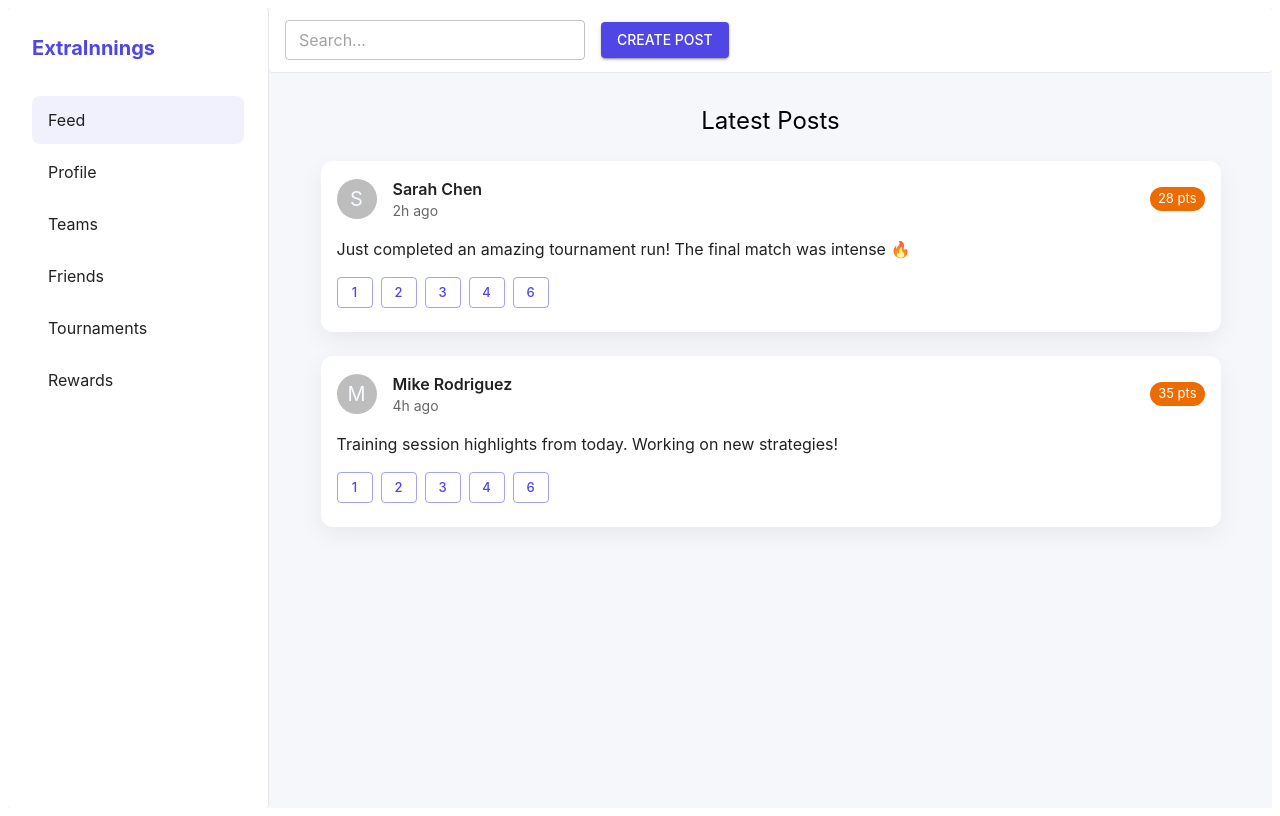
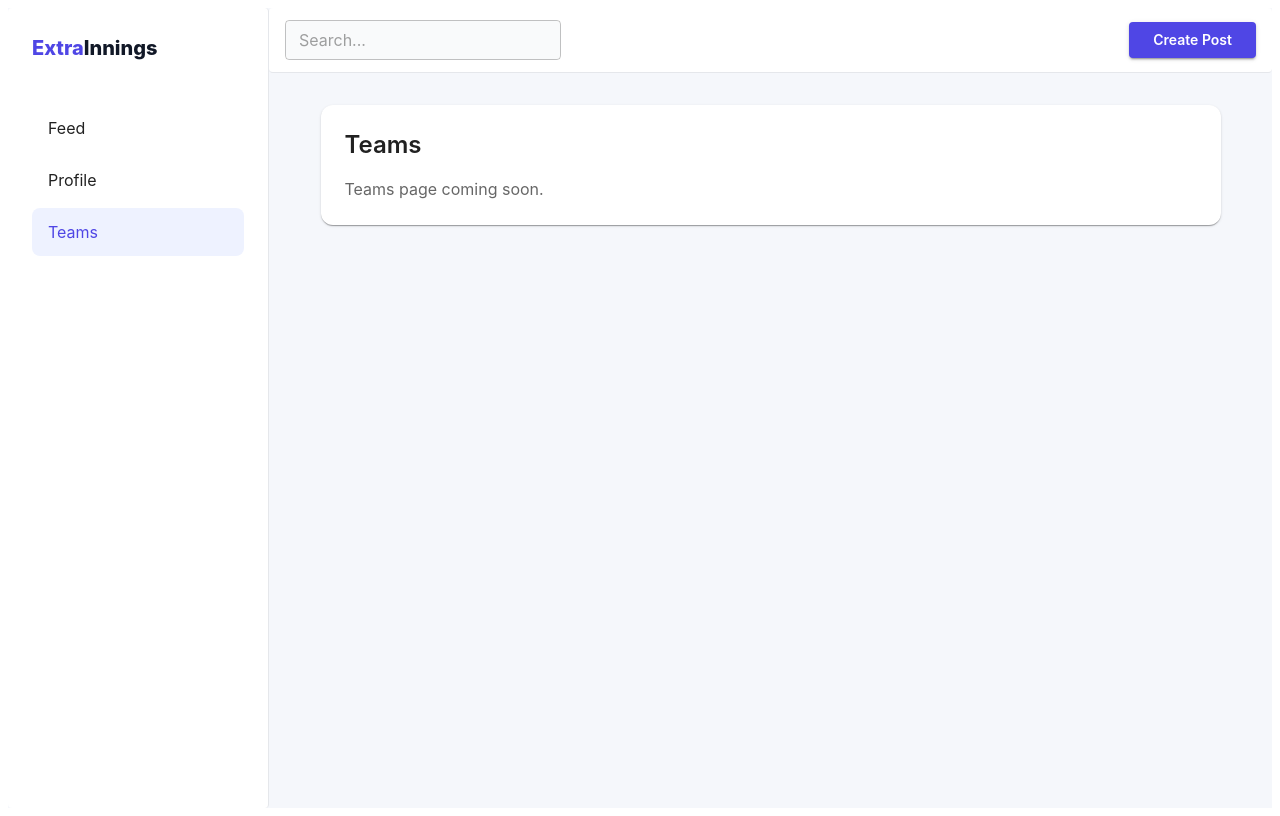
Before and after one commit to naveenbuje/CricFeedUI-React, a React (Vite) app in the folder extrainnings-ui/: page /teams in a window 1280 px wide. Built offline with nearby package versions, Linux system fonts and the light colour scheme.

Commit message:
Add Profile and Teams pages with proper routing

```diff
--- a/extrainnings-ui/package.json
+++ b/extrainnings-ui/package.json
@@ -15,7 +15,8 @@
     "@mui/icons-material": "^7.3.6",
     "@mui/material": "^7.3.6",
     "react": "^19.2.0",
-    "react-dom": "^19.2.0"
+    "react-dom": "^19.2.0",
+    "react-router-dom": "^7.11.0"
   },
   "devDependencies": {
     "@eslint/js": "^9.39.1",
--- a/extrainnings-ui/src/App.tsx
+++ b/extrainnings-ui/src/App.tsx
@@ -1,11 +1,14 @@
+import { BrowserRouter } from "react-router-dom";
 import MainLayout from "./components/layout/MainLayout";
-import FeedPage from "./pages/feed/FeedPage";
+import AppRoutes from "./routes/AppRoutes";
 
 function App() {
   return (
-    <MainLayout>
-      <FeedPage />
-    </MainLayout>
+    <BrowserRouter>
+      <MainLayout>
+        <AppRoutes />
+      </MainLayout>
+    </BrowserRouter>
   );
 }
 
--- a/extrainnings-ui/src/components/layout/Sidebar.tsx
+++ b/extrainnings-ui/src/components/layout/Sidebar.tsx
@@ -5,37 +5,40 @@ import {
   ListItemText,
   Typography,
 } from "@mui/material";
+import { NavLink } from "react-router-dom";
 
 const menuItems = [
-  "Feed",
-  "Profile",
-  "Teams",
-  "Friends",
-  "Tournaments",
-  "Rewards",
+  { label: "Feed", path: "/feed" },
+  { label: "Profile", path: "/profile" },
+  { label: "Teams", path: "/teams" },
 ];
 
 const SidebarContent = () => {
   return (
     <Box sx={{ p: 3 }}>
-      <Typography
-        variant="h6"
-        sx={{ mb: 3, fontWeight: 700, color: "#4f46e5" }}
-      >
-        ExtraInnings
+      {/* BRAND */}
+      <Typography variant="h6" sx={{ mb: 4, fontWeight: 800 }}>
+        <span style={{ color: "#4f46e5" }}>Extra</span>
+        <span style={{ color: "#111827" }}>Innings</span>
       </Typography>
 
       <List>
-        {menuItems.map((item, index) => (
+        {menuItems.map((item) => (
           <ListItemButton
-            key={item}
-            selected={index === 0} // Feed active
+            key={item.path}
+            component={NavLink}
+            to={item.path}
             sx={{
               borderRadius: 2,
               mb: 0.5,
+              "&.active": {
+                backgroundColor: "#eef2ff",
+                color: "#4f46e5",
+                fontWeight: 600,
+              },
             }}
           >
-            <ListItemText primary={item} />
+            <ListItemText primary={item.label} />
           </ListItemButton>
         ))}
       </List>
--- a/extrainnings-ui/src/components/layout/TopBar.tsx
+++ b/extrainnings-ui/src/components/layout/TopBar.tsx
@@ -7,16 +7,28 @@ const TopBar = () => {
         width: "100%",
         display: "flex",
         alignItems: "center",
+        justifyContent: "space-between",
         gap: 2,
       }}
     >
       <TextField
         placeholder="Search..."
         size="small"
-        sx={{ maxWidth: 300, flex: 1 }}
+        sx={{
+          maxWidth: 320,
+          backgroundColor: "#f9fafb",
+          borderRadius: 2,
+        }}
       />
 
-      <Button variant="contained">
+      <Button
+        variant="contained"
+        sx={{
+          textTransform: "none",
+          fontWeight: 600,
+          px: 3,
+        }}
+      >
         Create Post
       </Button>
     </Box>
--- /dev/null
+++ b/extrainnings-ui/src/pages/profile/ProfilePage.tsx
@@ -0,0 +1,19 @@
+import { Box, Typography, Paper } from "@mui/material";
+
+const ProfilePage = () => {
+  return (
+    <Box sx={{ maxWidth: 900, mx: "auto" }}>
+      <Paper sx={{ p: 3, borderRadius: 3 }}>
+        <Typography variant="h5" fontWeight={600} mb={2}>
+          Profile
+        </Typography>
+
+        <Typography color="text.secondary">
+          Profile page coming soon.
+        </Typography>
+      </Paper>
+    </Box>
+  );
+};
+
+export default ProfilePage;
--- /dev/null
+++ b/extrainnings-ui/src/pages/teams/TeamsPage.tsx
@@ -0,0 +1,19 @@
+import { Box, Typography, Paper } from "@mui/material";
+
+const TeamsPage = () => {
+  return (
+    <Box sx={{ maxWidth: 900, mx: "auto" }}>
+      <Paper sx={{ p: 3, borderRadius: 3 }}>
+        <Typography variant="h5" fontWeight={600} mb={2}>
+          Teams
+        </Typography>
+
+        <Typography color="text.secondary">
+          Teams page coming soon.
+        </Typography>
+      </Paper>
+    </Box>
+  );
+};
+
+export default TeamsPage;
--- /dev/null
+++ b/extrainnings-ui/src/routes/AppRoutes.tsx
@@ -0,0 +1,18 @@
+import { Navigate, Route, Routes } from "react-router-dom";
+import FeedPage from "../pages/feed/FeedPage";
+import ProfilePage from "../pages/profile/ProfilePage";
+import TeamsPage from "../pages/teams/TeamsPage";
+
+const AppRoutes = () =>{
+return(
+    <Routes>
+        <Route path="/" element={<Navigate to="/feed" />} />
+        <Route path="/feed" element = {<FeedPage />}/>
+        <Route path="/profile" element = {<ProfilePage />} />
+        <Route path="/teams" element={<TeamsPage />} />
+    </Routes>
+)
+
+}
+
+export default AppRoutes;
```
Also changed, not shown: 1 other file (tests, documents, lock files or other folders).
